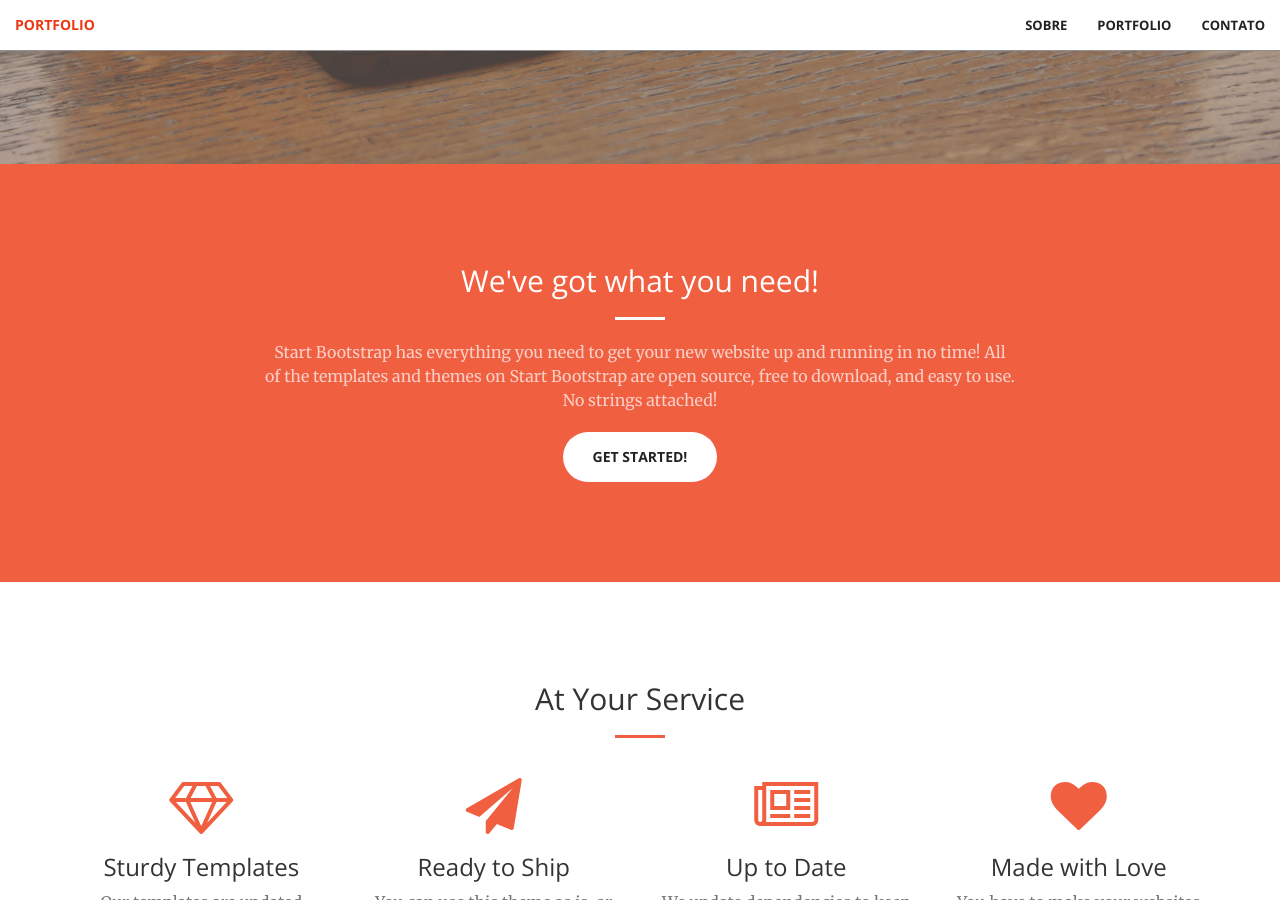
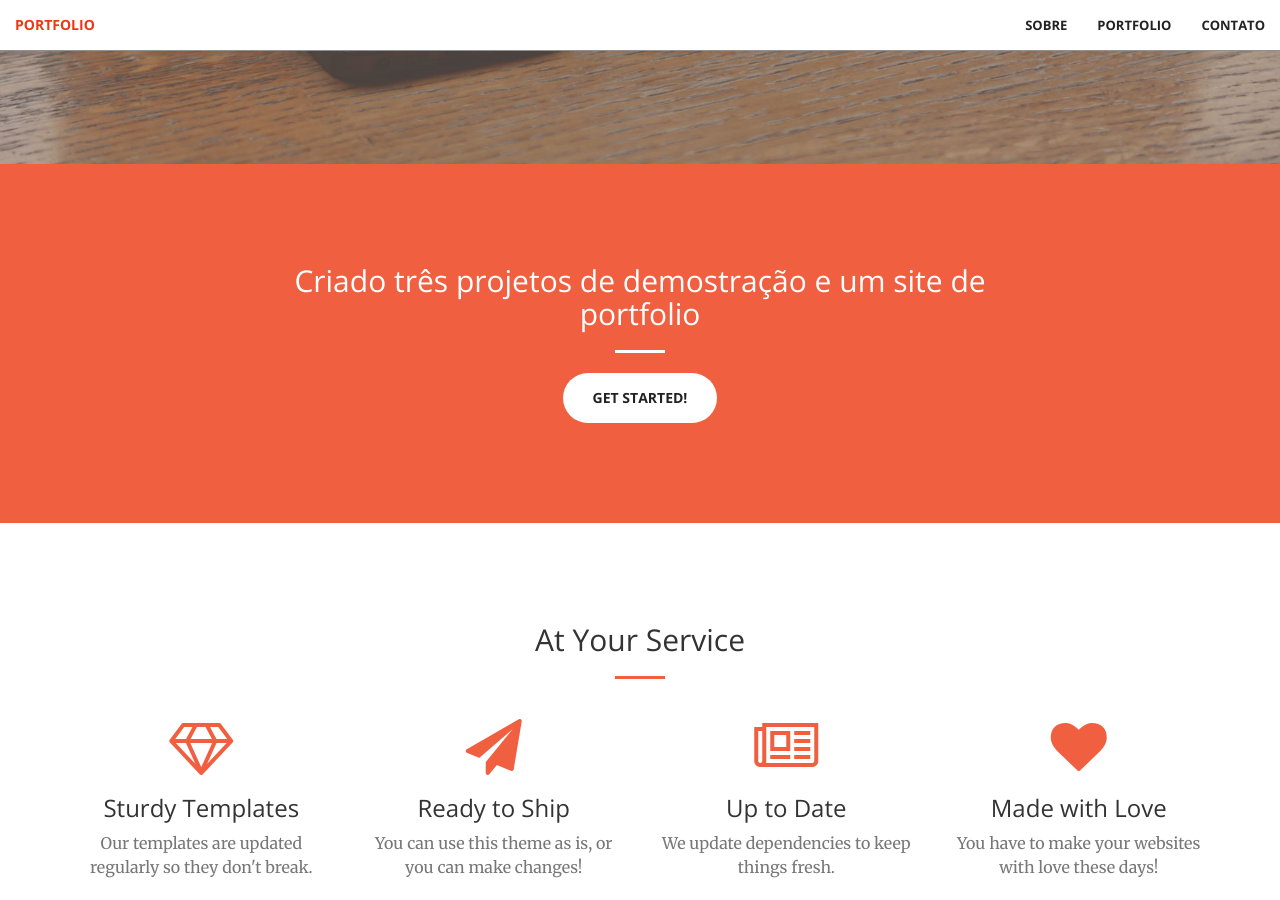
Before and after one commit to tiagocopelli/Coursera-Google-Design-UX, a Jekyll site: the page built from index.html, in a window 1280 px wide and 900 px high, scrolled down 736 px. Built offline with Jekyll 4.4.1, drawn with Linux system fonts in a browser that asks for light colours.

Commit message:
Update call-to-action.html

```diff
--- a/_includes/call-to-action.html
+++ b/_includes/call-to-action.html
@@ -2,9 +2,9 @@
     <div class="container">
         <div class="row">
             <div class="col-lg-8 col-lg-offset-2 text-center">
-                <h2 class="section-heading">We've got what you need!</h2>
+                <h2 class="section-heading">Criado três projetos de demostração e um site de portfolio</h2>
                 <hr class="light">
-                <p class="text-faded">Start Bootstrap has everything you need to get your new website up and running in no time! All of the templates and themes on Start Bootstrap are open source, free to download, and easy to use. No strings attached!</p>
+                <p class="text-faded"> </p>
                 <a href="#" class="btn btn-default btn-xl">Get Started!</a>
             </div>
         </div>
```
